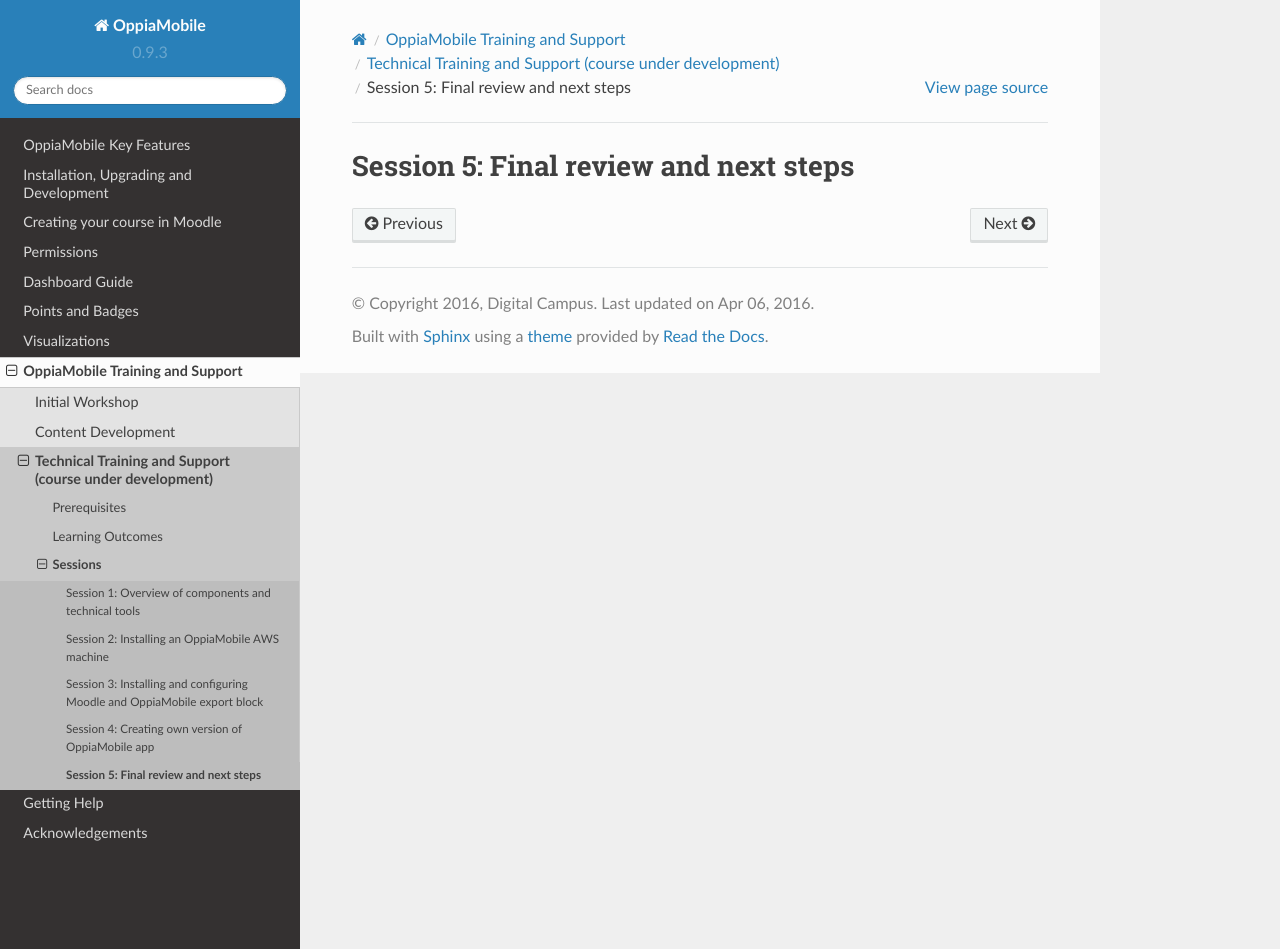
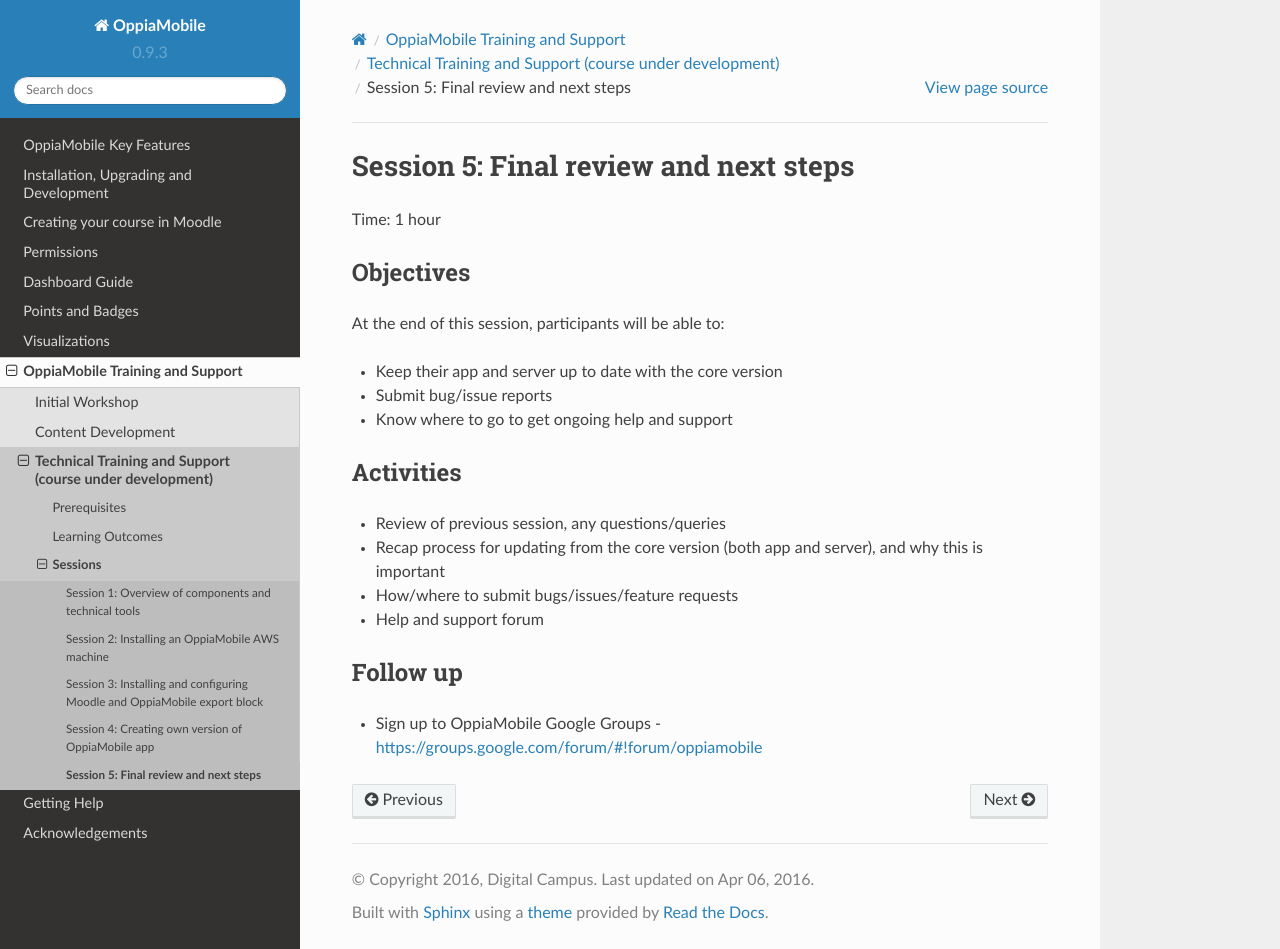
Before and after one commit to DigitalCampus/django-oppia, a Sphinx documentation site: the page built from docs/training/tech/05_review.rst, in a window 1280 px wide and 949 px high. Built offline with Sphinx 7.4.7 and the Read the Docs theme 2.0.0, drawn with Linux system fonts in a browser that asks for light colours; the version number is read from the project's files by our own code.

Commit message:
update docs

```diff
--- a/docs/training/tech/05_review.rst
+++ b/docs/training/tech/05_review.rst
@@ -1,2 +1,28 @@
 Session 5: Final review and next steps
 ===========================================
+
+Time: 1 hour
+
+Objectives
+-------------
+
+At the end of this session, participants will be able to:
+
+* Keep their app and server up to date with the core version
+* Submit bug/issue reports
+* Know where to go to get ongoing help and support
+
+
+Activities
+-------------
+
+* Review of previous session, any questions/queries
+* Recap process for updating from the core version (both app and server), and why this is important
+* How/where to submit bugs/issues/feature requests
+* Help and support forum
+
+
+Follow up
+-----------
+
+* Sign up to OppiaMobile Google Groups - https://groups.google.com/forum/#!forum/oppiamobile
```
